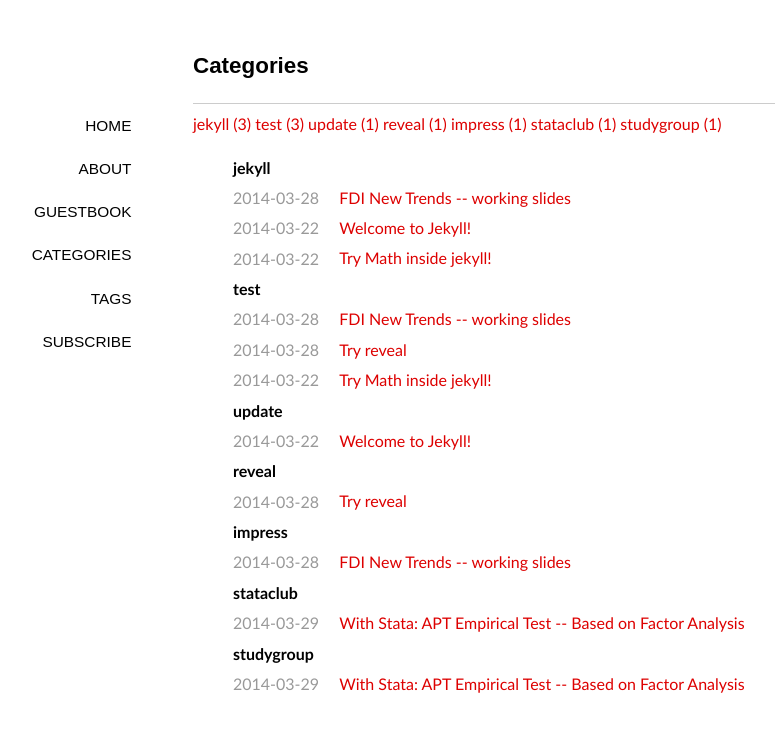
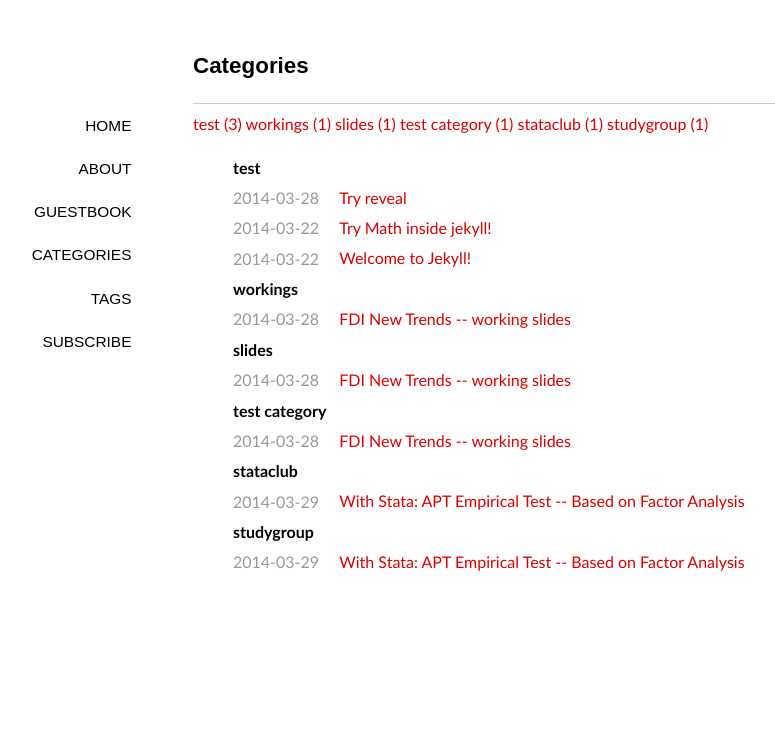
Before and after one commit to wxh1000/wxh1000.github.io, a Jekyll site: the page built from categories/index.html, in a window 1280 px wide. Shown: the top 732 px of the page, without its empty margins (147-922 px from the left). Built offline with Jekyll 4.4.1, drawn with Linux system fonts in a browser that asks for light colours; nearby versions of some CDN libraries; some web fonts are replaced; library files that are not in the unit come from our copies.

Commit message:
cleanup posts

```diff
--- a/_layouts/post.html
+++ b/_layouts/post.html
@@ -1,6 +1,5 @@
 ---
 layout: default
-comments: true
 ---
 
 <section class="post">
--- a/_posts/2014-03-21-try-math-eqs.markdown
+++ b/_posts/2014-03-22-try-math-eqs.markdown
@@ -1,8 +1,8 @@
 ---
 layout: post
 title:  "Try Math inside jekyll!"
-date:   2014-03-22 16:41:09
-categories: jekyll test
+date:   2014-03-22 18:41:09
+categories: test
 mathjax: true
 ---
 
--- a/_posts/2014-03-22-welcome-to-jekyll.markdown
+++ b/_posts/2014-03-22-welcome-to-jekyll.markdown
@@ -2,7 +2,7 @@
 layout: post
 title:  "Welcome to Jekyll!"
 date:   2014-03-22 17:41:09
-categories: jekyll update
+categories: test
 ---
 
 You'll find this post in your `_posts` directory - edit this post and re-build (or run with the `-w` switch) to see your changes!
--- a/_posts/2014-03-28-trymd.md
+++ b/_posts/2014-03-28-FDI-new-trends-working-slides.md
@@ -2,7 +2,13 @@
 layout: impress
 title:  "FDI New Trends -- working slides"
 date:   2014-03-28 16:41:09
-categories: jekyll test impress
+categories:
+    - workings
+    - slides
+    - test category
+tags:
+    - FDI
+    - 国际投资
 ---
 
 
--- a/_posts/2014-03-28-try-reveal.html
+++ b/_posts/2014-03-28-try-reveal.html
@@ -2,7 +2,7 @@
 layout: reveal
 title:  "Try reveal"
 date:   2014-03-28 16:41:09
-categories: test reveal
+categories: test
 ---
 
 <div class="reveal">
```
